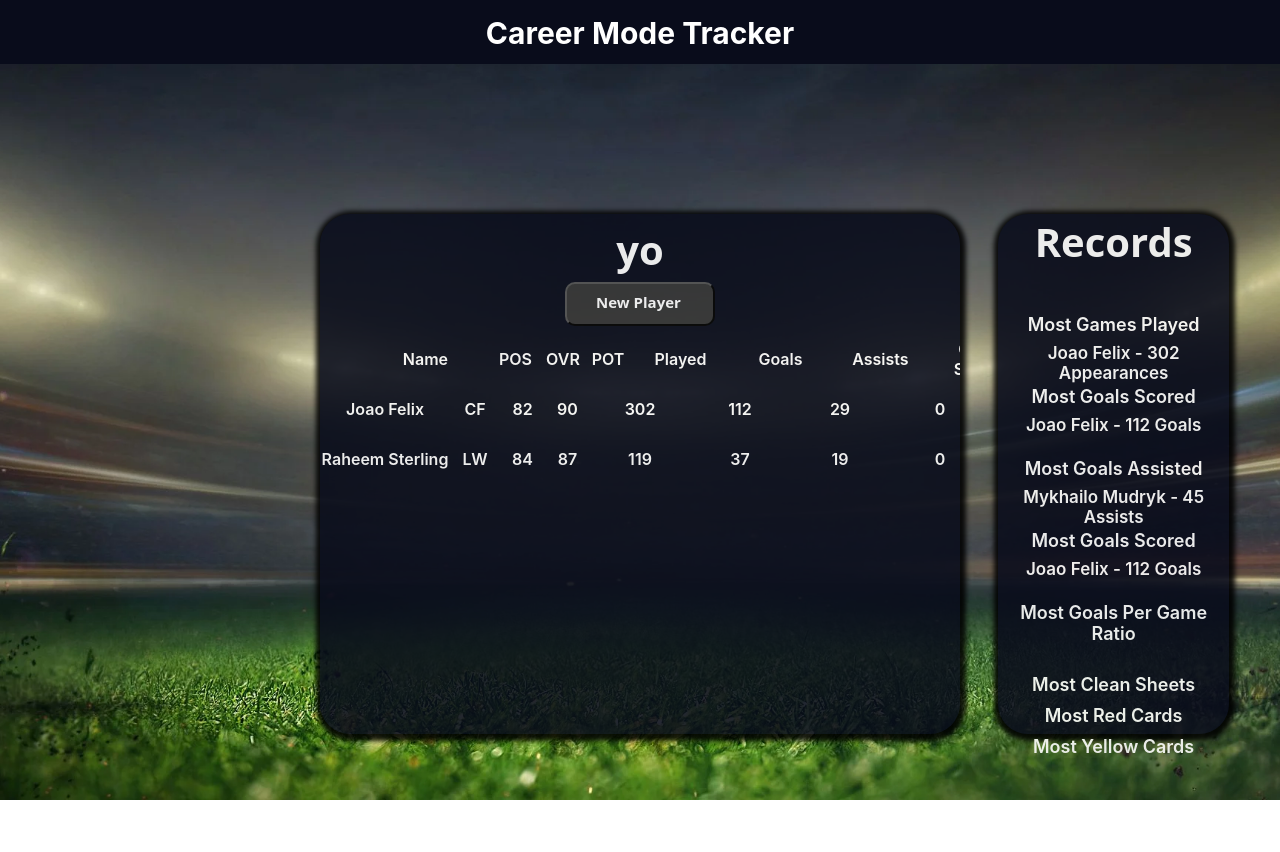
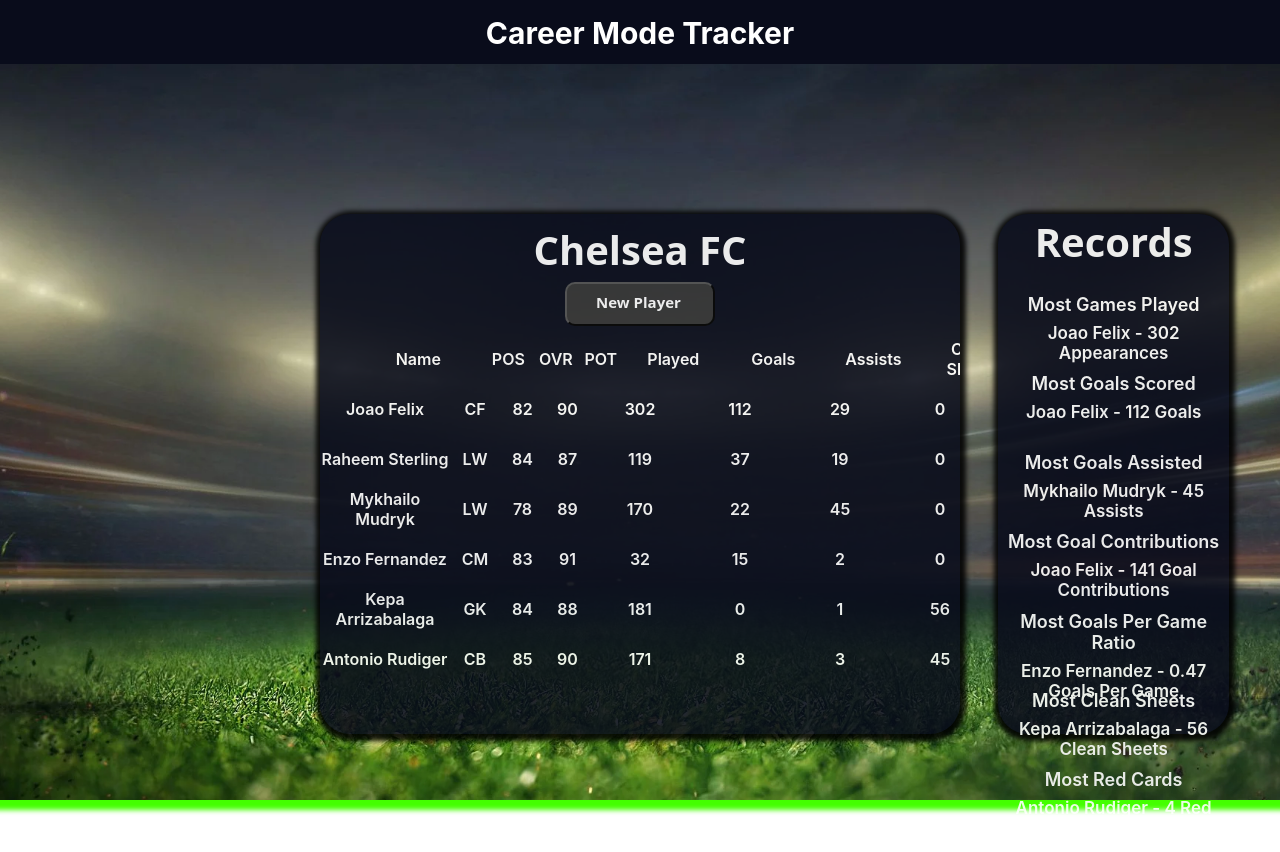
Before and after one commit to rockettdev/careermode-tracker, a React (Create React App) app: page /teams/1 in a window 1280 px wide. Shown: the top 852 px of the page. Before the commit the page ends 800 px from the top, so only its background shows below. Built offline with nearby package versions, Linux system fonts and the light colour scheme; data requests are answered from the project's data file.

Commit message:
Major database restructure, user is now able to create new players and correctly store them within the database

```diff
--- a/data/db.json
+++ b/data/db.json
@@ -2,25 +2,54 @@
   "teams": [
     {
       "id": 1,
-      "clubName": "yo",
-      "players": [
-        {
-          "alan": {
-            "potential": 90,
-            "rating": 82
-          }
-        }
-      ]
+      "clubName": "Chelsea FC"
     },
     {
-      "clubName": "Chelsea FC",
-      "players": {},
+      "clubName": "Yo",
       "id": 2
+    }
+  ],
+  "players": [
+    {
+      "teamId": 1,
+      "playerName": "Mykhailo Mudryk",
+      "ovr": 78
     },
     {
-      "clubName": "Yo Fc",
-      "players": ["alan"],
-      "id": 3
+      "teamId": 2,
+      "playerName": "Mcdonalds Alan",
+      "ovr": 20
+    },
+    {
+      "id": 1,
+      "teamId": "1",
+      "playerName": "f",
+      "playerPos": "f",
+      "playerNation": "f",
+      "playerRating": "f",
+      "playerPot": "f"
+    },
+    {
+      "id": 2,
+      "teamId": "1",
+      "playerName": "f",
+      "playerPos": "f",
+      "playerNation": "f",
+      "playerRating": "f",
+      "playerPot": "f"
+    },
+    {
+      "id": 3,
+      "teamId": "2",
+      "playerName": "ss",
+      "playerPos": "ss",
+      "playerNation": "ss",
+      "playerRating": "ss",
+      "playerPot": "ss"
+    },
+    {
+      "teamId": "2",
+      "id": 4
     }
   ]
 }
--- a/src/Components/ClubView/index.css
+++ b/src/Components/ClubView/index.css
@@ -40,7 +40,7 @@
   display: grid;
   justify-content:center;
   align-items: center;
-  grid-template-columns: 1fr 130px 50px 45px 45px 100px 100px 100px 100px 1fr;
+  grid-template-columns: 0.7fr 130px 50px 45px 45px 100px 100px 100px 100px 1fr;
 }
 
 .playerupdate {
@@ -67,7 +67,7 @@
   border-radius: 30px;
   box-shadow: 1px 2px 5px 5px black;
   display: grid;
-  grid-template-rows: 100px 1fr;
+  grid-template-rows: 80px 1fr;
 }
 
 .recordstitle {
--- a/src/Components/ClubView/index.js
+++ b/src/Components/ClubView/index.js
@@ -83,6 +83,54 @@
                         <div> 0 </div>
                         <div> <button className='playerupdate'> UPDATE </button></div>
                     </section>
+                    <section>
+                        <div></div>
+                        <div>Mykhailo Mudryk </div>
+                        <div> LW </div>
+                        <div className="rating"> 78 </div>
+                        <div className="potential"> 89 </div>
+                        <div> 170 </div>
+                        <div> 22 </div>
+                        <div> 45 </div>
+                        <div> 0 </div>
+                        <div> <button className='playerupdate'> UPDATE </button></div>
+                    </section>
+                    <section>
+                        <div></div>
+                        <div> Enzo Fernandez </div>
+                        <div> CM </div>
+                        <div className="rating"> 83 </div>
+                        <div className="potential"> 91 </div>
+                        <div> 32 </div>
+                        <div> 15 </div>
+                        <div> 2 </div>
+                        <div> 0 </div>
+                        <div> <button className='playerupdate'> UPDATE </button></div>
+                    </section>
+                    <section>
+                        <div></div>
+                        <div> Kepa Arrizabalaga </div>
+                        <div> GK </div>
+                        <div className="rating"> 84 </div>
+                        <div className="potential"> 88 </div>
+                        <div> 181 </div>
+                        <div> 0 </div>
+                        <div> 1 </div>
+                        <div> 56 </div>
+                        <div> <button className='playerupdate'> UPDATE </button></div>
+                    </section>
+                    <section>
+                        <div></div>
+                        <div> Antonio Rudiger </div>
+                        <div> CB </div>
+                        <div className="rating"> 85 </div>
+                        <div className="potential"> 90 </div>
+                        <div> 171 </div>
+                        <div> 8 </div>
+                        <div> 3 </div>
+                        <div> 45 </div>
+                        <div> <button className='playerupdate'> UPDATE </button></div>
+                    </section>
                 </div>
             </section>
             <section className='records'>
@@ -103,13 +151,25 @@
                     <div className="recordplayer"> Mykhailo Mudryk - 45 Assists </div>
                 </div>
                 <div>
-                    <div>Most Goals Scored</div>
-                    <div className="recordplayer"> Joao Felix - 112 Goals </div>
+                    <div>Most Goal Contributions</div>
+                    <div className="recordplayer"> Joao Felix - 141 Goal Contributions </div>
                 </div>
-                <div> Most Goals Per Game Ratio </div>
-                <div> Most Clean Sheets </div>
-                <div> Most Red Cards </div>
-                <div> Most Yellow Cards </div>
+                <div>
+                    <div>Most Goals Per Game Ratio</div>
+                    <div className="recordplayer"> Enzo Fernandez - 0.47 Goals Per Game </div>
+                </div>
+                <div>
+                    <div>Most Clean Sheets</div>
+                    <div className="recordplayer"> Kepa Arrizabalaga - 56 Clean Sheets </div>
+                </div>
+                <div>
+                    <div>Most Red Cards</div>
+                    <div className="recordplayer"> Antonio Rudiger - 4 Red Cards </div>
+                </div>
+                <div>
+                    <div>Most Yellow Cards</div>
+                    <div className="recordplayer"> Antonio Rudiger - 12 Yellow Cards </div>
+                </div>
 
             </div>
             </section>
--- a/src/Components/NewClubModal/index.js
+++ b/src/Components/NewClubModal/index.js
@@ -12,7 +12,7 @@
     const TeamSubmission = (e) => {
         e.preventDefault()
 
-        const clubinfo = { clubName, "players": [] }
+        const clubinfo = { clubName }
 
         fetch('http://localhost:8000/teams', {
             method: 'POST',
--- a/src/Components/NewPlayerModal/index.js
+++ b/src/Components/NewPlayerModal/index.js
@@ -35,15 +35,16 @@
         e.preventDefault()
 
         const playerInfo = {
-                playerName: {
-                    playerPos,
-                    playerNation,
-                    playerRating,
-                    playerPot
+                    "id": null ,
+                    "teamId": id,
+                    "playerName": playerName,
+                    "playerPos": playerPos,
+                    "playerNation": playerNation,
+                    "playerRating": playerRating,
+                    "playerPot": playerPot
                 }
-    }
 
-        fetch(`http://localhost:8000/teams/${id}/players`, {
+        fetch(`http://localhost:8000/players`, {
             method: 'POST',
             headers: { "Content-Type": "application/json" },
             body: JSON.stringify(playerInfo)
@@ -51,9 +52,7 @@
             console.log('new club added')
             closeDisplayModal()
         })
-
     }
-
     const closeDisplayModal = () => {
         closeModal(false)
     }
```
